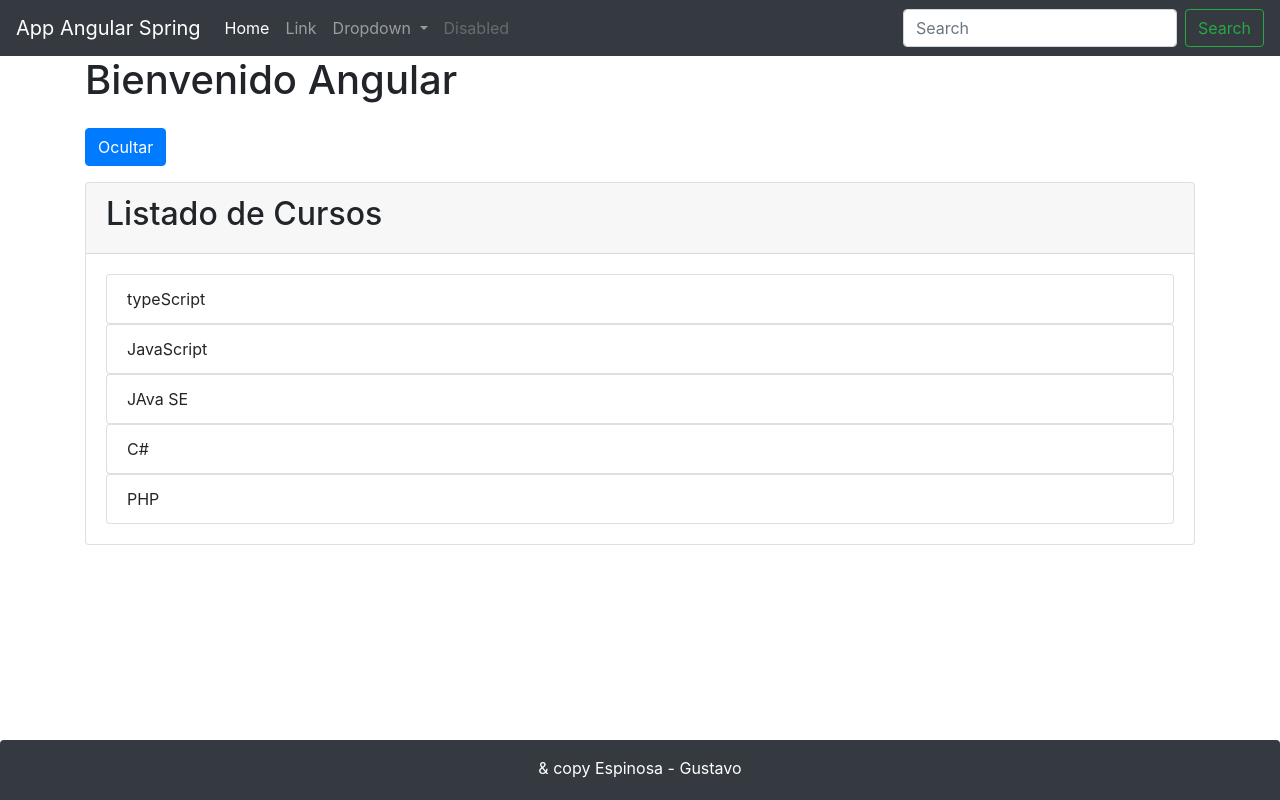
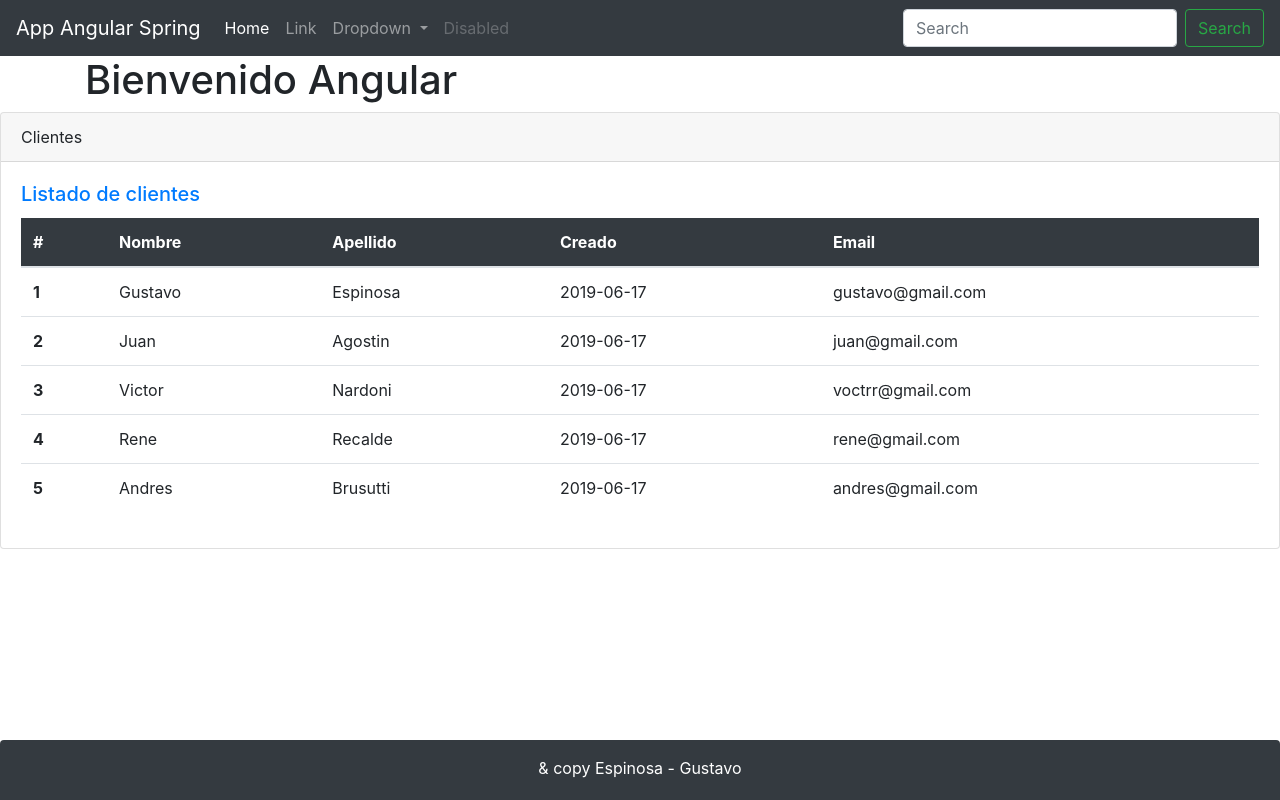
Before and after one commit to agespinosa/angularSpring, an Angular app: page / in a window 1280 px wide. Built offline with nearby package versions, Linux system fonts and the light colour scheme.

Commit message:
Listado de clientes

```diff
--- a/src/app/app.component.html
+++ b/src/app/app.component.html
@@ -1,6 +1,6 @@
 <app-header></app-header>
 <div class="container">
 <h1>{{title}}</h1>
-<app-directiva></app-directiva>
 </div>
+<app-clientes></app-clientes>
 <app-footer></app-footer>
--- a/src/app/clientes/clientes.component.html
+++ b/src/app/clientes/clientes.component.html
@@ -1,3 +1,28 @@
-<p>
-  clientes works!
-</p>
+<div class="card">
+    <div class="card-header">
+      Clientes
+    </div>
+    <div class="card-body text-primary">
+      <h5 class="card-title">Listado de clientes</h5>
+      <table class="table">
+          <thead class="table table-borderless table-dark">
+            <tr>
+              <th scope="col">#</th>
+              <th scope="col">Nombre</th>
+              <th scope="col">Apellido</th>
+              <th scope="col">Creado</th>
+              <th scope="col">Email</th>
+            </tr>
+          </thead>
+          <tbody>
+            <tr *ngFor="let cliente of clientes">
+              <th scope="row">{{cliente.id}}</th>
+              <td>{{cliente.nombre}}</td>
+              <td>{{cliente.apellido}}</td>
+              <td>{{cliente.createdAt}}</td>
+              <td>{{cliente.email}}</td>
+            </tr>
+          </tbody>
+        </table>
+    </div>
+  </div>
--- a/src/app/clientes/clientes.component.ts
+++ b/src/app/clientes/clientes.component.ts
@@ -1,4 +1,5 @@
 import { Component, OnInit } from '@angular/core';
+import { Cliente } from './cliente';
 
 @Component({
   selector: 'app-clientes',
@@ -7,6 +8,15 @@ import { Component, OnInit } from '@angular/core';
 })
 export class ClientesComponent implements OnInit {
 
+  public clientes: Cliente[] =
+  [
+    {id: 1, nombre: 'Gustavo', apellido: 'Espinosa', createdAt: '2019-06-17', email: 'gustavo@gmail.com'},
+    {id: 2, nombre: 'Juan', apellido: 'Agostin', createdAt: '2019-06-17', email: 'juan@gmail.com'},
+    {id: 3, nombre: 'Victor', apellido: 'Nardoni', createdAt: '2019-06-17', email: 'voctrr@gmail.com'},
+    {id: 4, nombre: 'Rene', apellido: 'Recalde', createdAt: '2019-06-17', email: 'rene@gmail.com'},
+    {id: 5, nombre: 'Andres', apellido: 'Brusutti', createdAt: '2019-06-17', email: 'andres@gmail.com'},
+  ];
+
   constructor() { }
 
   ngOnInit() {
```
